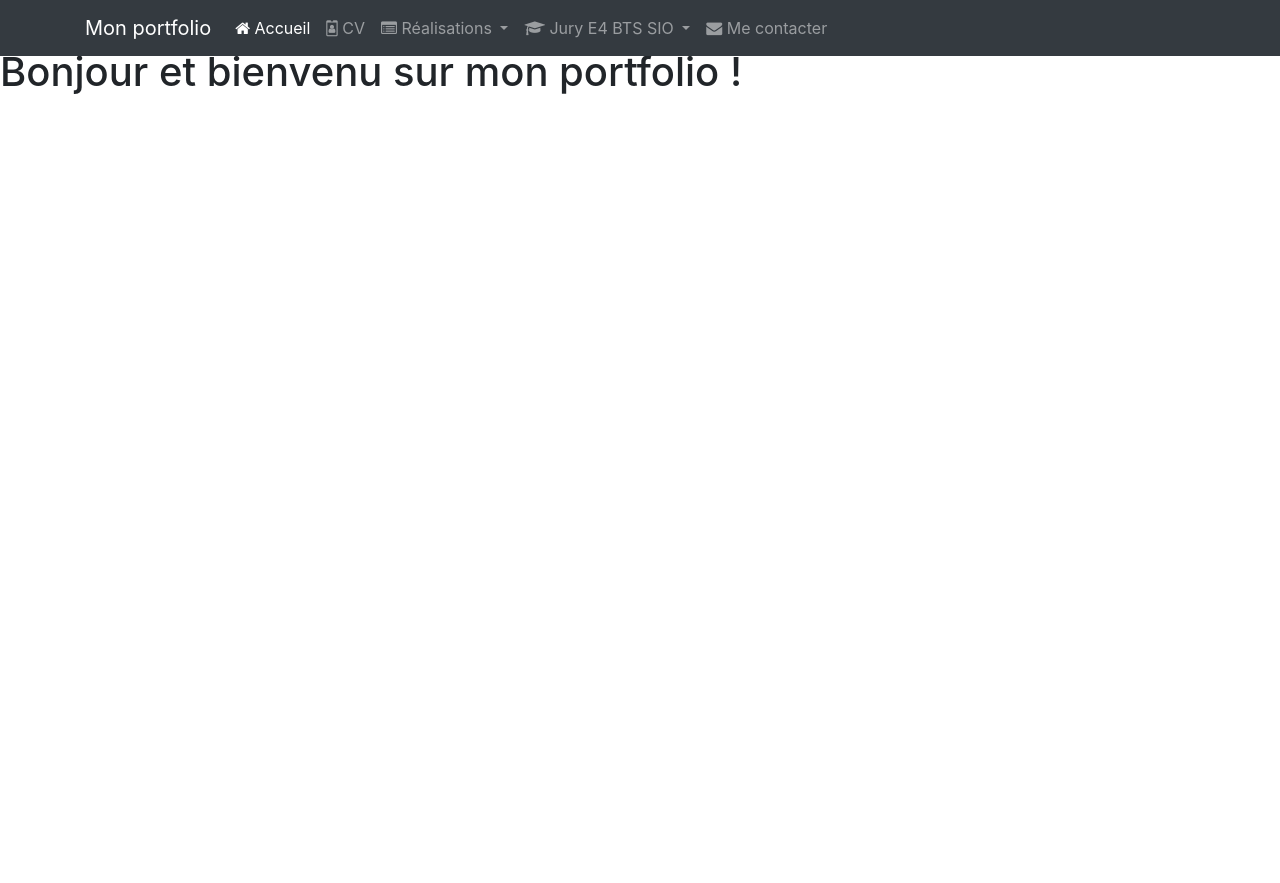
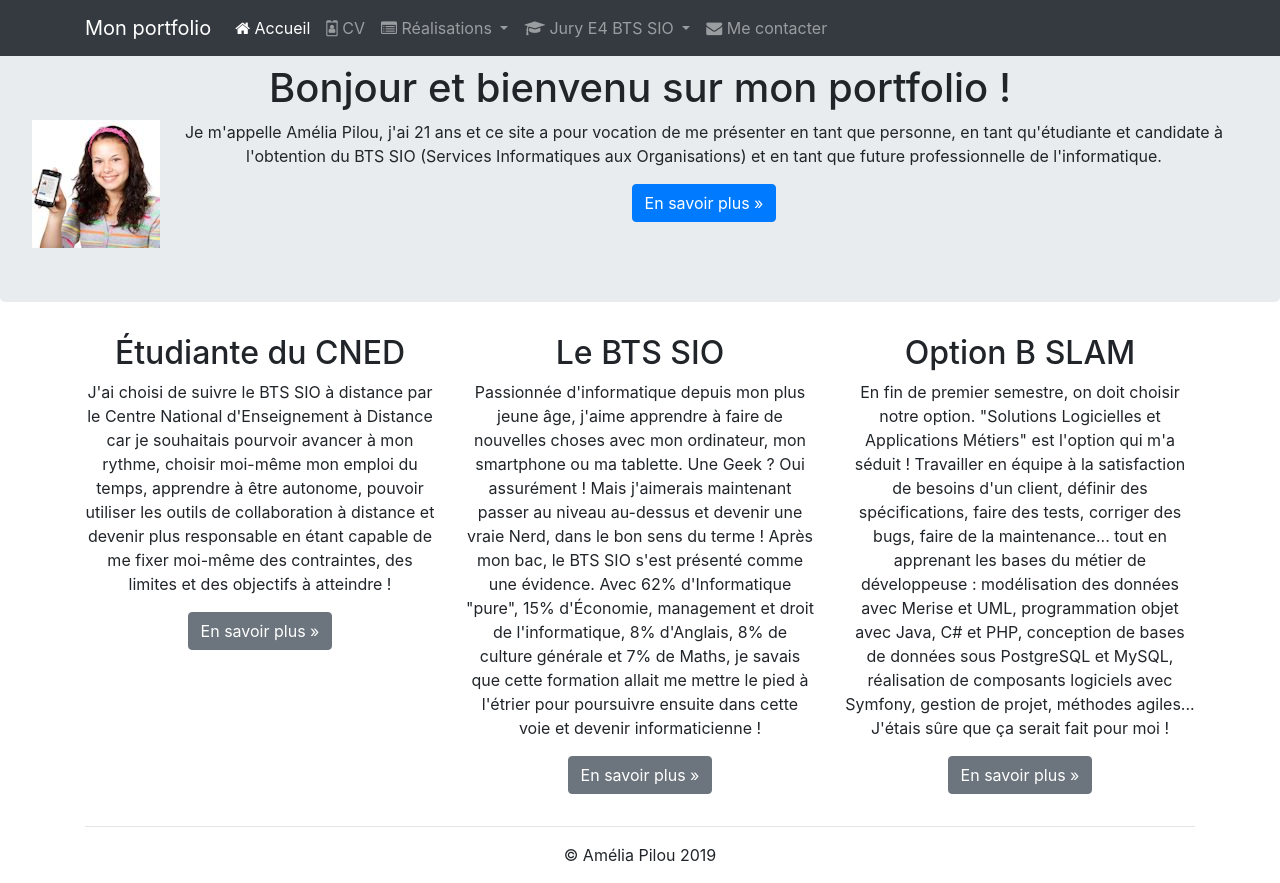
Before and after one commit to cormorecheleo/leocormoreche.github.io, a plain HTML site: page index.html in a window 1280 px wide. Before the commit the page ends 800 px from the top, so only its background shows below. Drawn offline with nearby package versions, Linux system fonts and the light colour scheme.

Commit message:
Ajout d'un pied de page

```diff
--- /dev/null
+++ b/css/style.css
@@ -0,0 +1,16 @@
+/*
+To change this license header, choose License Headers in Project Properties.
+To change this template file, choose Tools | Templates
+and open the template in the editor.
+*/
+/*
+    Created on : 3 oct. 2019, 11:18:04
+    Author     : leo.cormoreche
+*/
+header, nav, section, footer, div {
+    margin: 0 auto 0 auto;
+    text-align: center;
+}
+div img {
+ float: left;
+}
--- a/index.html
+++ b/index.html
@@ -1,26 +1,24 @@
 <!DOCTYPE html>
-<html lang=""fr">
+<html lang="fr">
     <!--
     To change this license header, choose License Headers in Project Properties.
     To change this template file, choose Tools | Templates
     and open the template in the editor.
     -->
-      <html>
     <head>
-            <!-- Bootstrap CSS -->
-            <title>Portfolio de Leo CORMORECHE (BTS SIO 2019-2021)</title>
-            <link rel="stylesheet" href="https://stackpath.bootstrapcdn.com/bootstrap/4.3.1/css/bootstrap.min.css" integrity="sha384-ggOyR0iXCbMQv3Xipma34MD+dH/1fQ784/j6cY/iJTQUOhcWr7x9JvoRxT2MZw1T" crossorigin="anonymous">
+        <!-- Required meta tags -->
         <meta charset="UTF-8">
         <meta name="viewport" content="width=device-width, initial-scale=1.0">
         <meta name="description" content="Portfolio de Leo CORMORECHE - BTS SIO SLAM">
-            <meta name="author" content="Leo CORMORECHE"
-        <a link rel="icon" href="favicon.ico">
+        <meta name="author" content="Leo CORMORECHE">
+              <link rel="icon" href="favicon.ico">
+        <!-- Bootstrap CSS -->
+        <title>Portfolio de Amelia Pilou (BTS SIO 2020)</title>
+        <link rel="stylesheet" href="https://stackpath.bootstrapcdn.com/bootstrap/4.3.1/css/bootstrap.min.css" integrity="sha384-ggOyR0iXCbMQv3Xipma34MD+dH/1fQ784/j6cY/iJTQUOhcWr7x9JvoRxT2MZw1T" crossorigin="anonymous">
+        <link href="css/style.css" rel="stylesheet" type="text/css">
         <link href="https://maxcdn.bootstrapcdn.com/font-awesome/4.7.0/css/font-awesome.min.css" rel="stylesheet">
     </head>
     <body>
-                <br>
-                <br>
-                <h1>Bonjour et bienvenu sur mon portfolio !</h1>
     <script src="https://code.jquery.com/jquery-3.3.1.slim.min.js" integrity="sha384-q8i/X+965DzO0rT7abK41JStQIAqVgRVzpbzo5smXKp4YfRvH+8abtTE1Pi6jizo" crossorigin="anonymous"></script>
     <script src="https://cdnjs.cloudflare.com/ajax/libs/popper.js/1.14.7/umd/popper.min.js" integrity="sha384-UO2eT0CpHqdSJQ6hJty5KVphtPhzWj9WO1clHTMGa3JDZwrnQq4sF86dIHNDz0W1" crossorigin="anonymous"></script>
     <script src="https://stackpath.bootstrapcdn.com/bootstrap/4.3.1/js/bootstrap.min.js" integrity="sha384-JjSmVgyd0p3pXB1rRibZUAYoIIy6OrQ6VrjIEaFf/nJGzIxFDsf4x0xIM+B07jRM" crossorigin="anonymous"></script>
@@ -121,6 +119,69 @@
             </div>
         </div>
     </nav>
-
+    <div class="jumbotron">
+        <h1>Bonjour et bienvenu sur mon portfolio !</h1>
+        <img src="images/AmeliaPilou.jpg" alt="Photo de profil">
+        <p>Je m'appelle Amélia Pilou, j'ai 21 ans et ce site a pour vocation de me présenter en tant que personne, en tant qu'étudiante et candidate à l'obtention du BTS SIO (Services Informatiques aux Organisations) et en tant que future professionnelle de l'informatique.</p>
+        <p><a class="btn btn-primary" href="http://www.cned.fr" target="_blank"
+              role="button">En savoir plus »</a>
+        </p>
+    </div> <!-- Emplacement pour le contenu principal de la page -->
+    <footer>
+        <div class="container">
+            <div class="row">
+                <div class="col-lg-4">
+                    <h2>Étudiante du CNED</h2>
+                    <p>J'ai choisi de suivre le BTS SIO à distance par le Centre National
+                        d'Enseignement à Distance car je souhaitais pourvoir avancer à mon rythme,
+                        choisir moi-même mon emploi du temps, apprendre à être autonome, pouvoir
+                        utiliser les outils de collaboration à distance et devenir plus responsable en
+                        étant capable de me fixer moi-même des contraintes, des limites et des
+                        objectifs à atteindre !
+                    </p>
+                    <p><a class="btn btn-secondary" href="http://www.cned.fr" target="_blank"
+                          role="button">En savoir plus »</a>
+                    </p>
+                </div>
+                <div class="col-lg-4">
+                    <h2>Le BTS SIO</h2>
+                    <p>Passionnée d'informatique depuis mon plus jeune âge, j'aime apprendre à faire
+                        de nouvelles choses avec mon ordinateur, mon smartphone ou ma tablette. Une
+                        Geek ? Oui assurément ! Mais j'aimerais maintenant passer au niveau au-dessus
+                        et devenir une vraie Nerd, dans le bon sens du terme ! Après mon bac, le BTS
+                        SIO s'est présenté comme une évidence. Avec 62% d'Informatique "pure", 15%
+                        d'Économie, management et droit de l'informatique, 8% d'Anglais, 8% de culture
+                        générale et 7% de Maths, je savais que cette formation allait me mettre le
+                        pied à l'étrier pour poursuivre ensuite dans cette voie et devenir
+                        informaticienne !
+                    </p>
+                    <p><a class="btn btn-secondary" href="https://fr.wikipedia.org/wiki/Brevet_de_tec
+                          hnicien_supérieur_-_Services_informatiques_aux_organisations"
+                          target="_blank" role="button">En savoir plus »</a>
+                    </p>
+                </div>
+                <div class="col-lg-4">
+                    <h2>Option B SLAM</h2>
+                    <p>En fin de premier semestre, on doit choisir notre option. "Solutions
+                        Logicielles et Applications Métiers" est l'option qui m'a séduit&nbsp;!
+                        Travailler en équipe à la satisfaction de besoins d'un client, définir des
+                        spécifications, faire des tests, corriger des bugs, faire de la maintenance...
+                        tout en apprenant les bases du métier de développeuse : modélisation des
+                        données avec Merise et UML, programmation objet avec Java, C# et PHP,
+                        conception de bases de données sous PostgreSQL et MySQL, réalisation de
+                        composants logiciels avec Symfony, gestion de projet, méthodes agiles...
+                        J'étais sûre que ça serait fait pour moi !
+                    </p>
+                    <p><a class="btn btn-secondary" href="http://www.onisep.fr/Ressources/Univers-For
+                          mation/Formations/Post-bac/BTS-Services-informatiques-aux-organisations-opt
+                          ion-B-solutions-logicielles-et-applications-metiers" target="_blank"
+                          role="button">En savoir plus »</a>
+                    </p>
+                </div>
+            </div>
+            <hr>
+            <p class="text-center" id="copyright">© Amélia Pilou 2019</p>
+        </div>
+    </footer>
     </body>
 </html>
```
Lines whose indentation alone changed are shown as unchanged.
